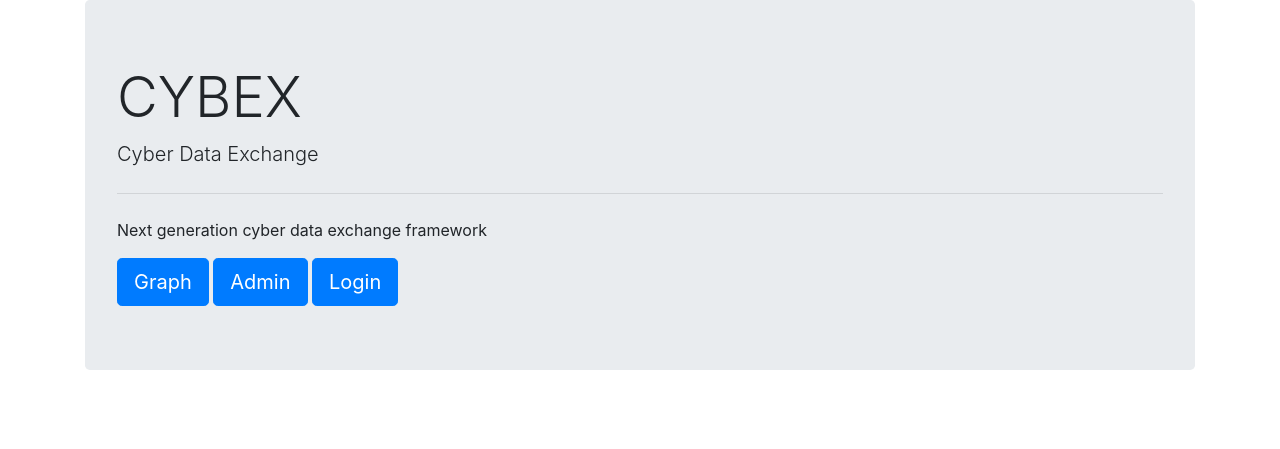
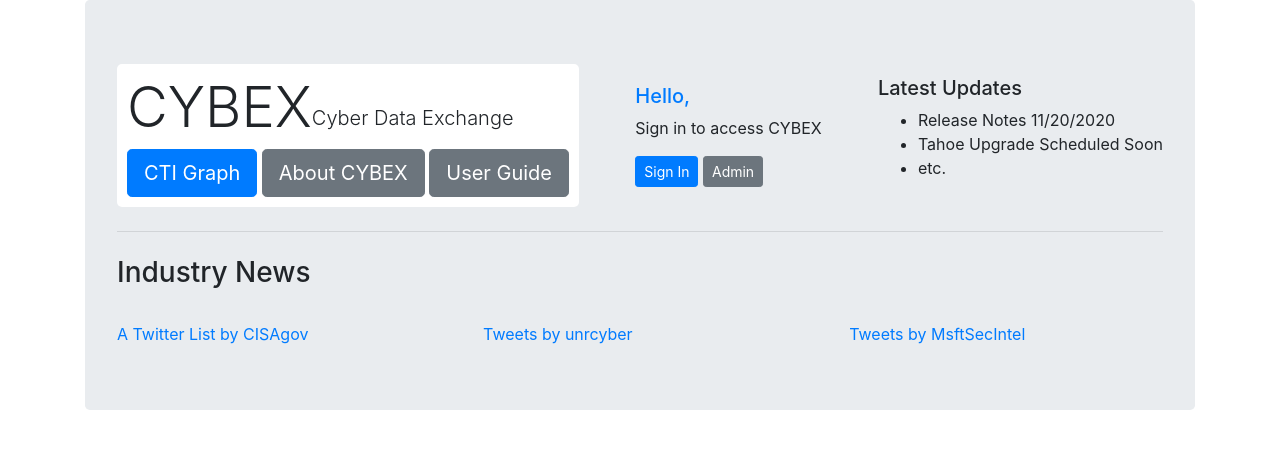
Before and after one commit to CYBEX-P/cybex, a Django app: page / in a window 1280 px wide. Shown: the top 449 px of the page. Run offline with Django 3.2, Linux system fonts and the light colour scheme; parts of the project's set-up code (start-up, migrations or seed data) failed here and were passed over; some libraries are stand-ins or nearby versions.

Commit message:
Implemented new home screen and loading view
Home screen is rearranged and now inlcudes twitter widgets

Graph loading no longer blacks out entire screen

```diff
--- a/cybexapi/cybexlib.py
+++ b/cybexapi/cybexlib.py
@@ -242,6 +242,7 @@
     #url = "http://cybexp1.acs.unr.edu:5000/api/v1.0/related/attribute/summary"
     url = "https://cybex-api.cse.unr.edu:5000/query"
     user_token = user.profile.cybex_token
+    print(user)
     headers = {'content-type': 'application/json', 'Authorization' : 'Bearer ' + user_token}
     #data = { Ntype1 : data1, "from" : "2019/8/30 00:00", "to" : "2019/12/5 6:00am", "tzname" : "US/Pacific" }
     count = 1
--- a/cybexdata/models.py
+++ b/cybexdata/models.py
@@ -13,7 +13,7 @@
     orgid = models.UUIDField(primary_key=True, default=uuid.uuid4, editable=False, verbose_name='Organization ID')
     organizationname = models.CharField(max_length=256, blank=True, verbose_name='Organization Name')
     tzname = models.CharField(max_length=50, blank=True, verbose_name='Timezone Name')
-    cybex_token = models.CharField(max_length=50, blank=True, verbose_name='CYBEX Token')
+    cybex_token = models.CharField(max_length=300, blank=True, verbose_name='CYBEX Token')
 
 # Receiver function for user creation/registration signals
 @receiver(post_save, sender=User)
--- a/cybexweb/graph/src/components/App/MainApp.jsx
+++ b/cybexweb/graph/src/components/App/MainApp.jsx
@@ -414,7 +414,7 @@
                     style={{
                       position: 'fixed',
                       height: '90%',
-                      width: '100%',
+                      width: '300px',
                       top: '10%',
                       left: '340px',
                       padding: '10px',
@@ -493,7 +493,7 @@
                     style={{
                       position: 'fixed',
                       minHeight: '25%',
-                      width: '100%',
+                      width: '300px',
                       top: '10%',
                       left: '340px',
                       padding: '10px',
--- a/cybexweb/graph/src/components/navBar/navBar.jsx
+++ b/cybexweb/graph/src/components/navBar/navBar.jsx
@@ -19,8 +19,8 @@
         <div style={{marginLeft: "1%"}}>
           <NewDropdown permissions={props.permissions} dispatchExpand={dispatchExpand} isSignedIn={props.isSignedIn}/>
           <div style={{position: "absolute", left: "8%", top: "5px"}}>
-            <div>Beta Version 0.5</div>
-            <div>Build 2017-11-12</div>
+            <div>Beta Version 0.6</div>
+            <div>Build 2017-11-19</div>
           </div>
         </div>
 
--- a/cybexweb/templates/home.html
+++ b/cybexweb/templates/home.html
@@ -2,16 +2,54 @@
 {% block title %}Home{% endblock %}
 {% block content %}
 <div class="jumbotron">
-  <h1 class="display-4">CYBEX</h1>
-  <p class="lead">Cyber Data Exchange
+  <div style="display:flex; justify-content: space-between; align-items: center;">
+    <div style="background-color:white; padding:10px;border-radius:5px;">
+      <div style="display:flex; justify-content: flex-start; align-items: flex-end;">
+        <h1 class="display-4">CYBEX</h1>
+        <p class="lead">Cyber Data Exchange
+      </div>
+      <!-- <p>Next-generation cyber data exchange framework</p> -->
+      <a class="btn btn-primary btn-lg" href="/graph" role="button">CTI Graph</a>
+      <a class="btn btn-secondary btn-lg" href="/" role="button">About CYBEX</a>
+      <a class="btn btn-secondary btn-lg" href="/" role="button">User Guide</a>
+    </div>
+    <div>
+      {% if user.is_authenticated %}
+        <h5 class="text-primary">Welcome,</h5>
+        <p>You are connected to CYBEX</p>
+        <a class="btn btn-primary btn-sm" href="{% url 'logout' %}" role="button">Sign Out</a>
+        <a class="btn btn-secondary btn-sm" href="/admin" role="button">Admin</a>
+
+        {% else %}
+        <h5 class="text-primary">Hello,</h5>
+        <p>Sign in to access CYBEX</p>
+        <a class="btn btn-primary btn-sm" href="{% url 'login' %}" role="button">Sign In</a>
+        <a class="btn btn-secondary btn-sm" href="/admin" role="button">Admin</a>
+      {% endif %}
+    </div>
+    <div>
+      <h5>Latest Updates</h5>
+      <ul>
+        <li>Release Notes 11/20/2020</li>
+        <li>Tahoe Upgrade Scheduled Soon</li>
+        <li>etc.</li>
+      </ul>
+    </div>
+  </div>
+
   <hr class="my-4">
-    <p>Next generation cyber data exchange framework</p>
-  <a class="btn btn-primary btn-lg" href="/graph" role="button">Graph</a>
-  <a class="btn btn-primary btn-lg" href="/admin" role="button">Admin</a>
-  {% if user.is_authenticated %}
-    <a class="btn btn-primary btn-lg" href="{% url 'logout' %}" role="button">Logout</a>
-    {% else %}
-  <a class="btn btn-primary btn-lg" href="{% url 'login' %}" role="button">Login</a>
-  {% endif %}
+  <h3>Industry News</h3>
+  <br>
+  <div style="display:flex; justify-content: space-between;">
+    <div style="width: 30%;">
+      <a class="twitter-timeline" href="https://twitter.com/CISAgov/lists/cisa-twitter?ref_src=twsrc%5Etfw">A Twitter List by CISAgov</a> <script async src="https://platform.twitter.com/widgets.js" charset="utf-8"></script>
+    </div>
+    <div style="width: 30%;">
+      <a class="twitter-timeline" href="https://twitter.com/unrcyber?ref_src=twsrc%5Etfw">Tweets by unrcyber</a> <script async src="https://platform.twitter.com/widgets.js" charset="utf-8"></script>
+    </div>
+    <div style="width: 30%;">
+      <a class="twitter-timeline" href="https://twitter.com/MsftSecIntel?ref_src=twsrc%5Etfw">Tweets by MsftSecIntel</a> <script async src="https://platform.twitter.com/widgets.js" charset="utf-8"></script>
+    </div>
+  </div>
   {% endblock %}
 </div>
```
Also changed, not shown: cybexapi/api.py (+8 -6 lines), cybexweb/graph/src/components/Graph/Graph.jsx (+38 -14 lines), cybexdata/migrations/0005_auto_20201120_0451.py (added).
